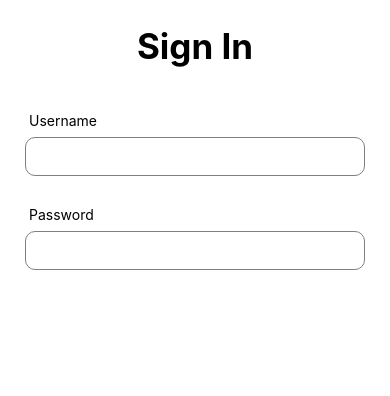
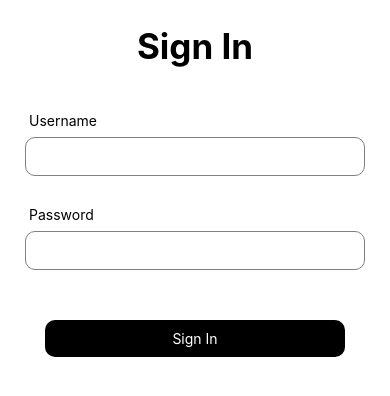
Before and after one commit to ushanwk/ReactNative-IJSE-Learning-Room, a React Native app: screen / in a window 390 px wide. Shown: the top 396 px of the page. Built offline with nearby package versions, Linux system fonts and the light colour scheme.

Commit message:
sample login page button creation

```diff
--- /dev/null
+++ b/src/components/Button.tsx
@@ -0,0 +1,18 @@
+import {Text, Touchable, TouchableOpacity, View} from "react-native";
+
+type ButtonProps = {
+    label: string;
+}
+
+export function Button(props: ButtonProps) {
+    return (
+        <View style={{alignItems: 'center', marginTop: 20}}>
+            <TouchableOpacity
+                onPress={()=>{}}
+                style={{width: 300, borderRadius: 10, backgroundColor: 'black'}}
+            >
+                <Text style={{color: 'white', textAlign: 'center', justifyContent: 'center', padding: 10}}>Sign In</Text>
+            </TouchableOpacity>
+        </View>
+    );
+}
--- a/src/pages/SigninPage.tsx
+++ b/src/pages/SigninPage.tsx
@@ -1,6 +1,7 @@
 import {Text, View} from "react-native";
 import {TextField} from "../components/TextField.tsx";
 import {useState} from "react";
+import {Button} from "../components/Button.tsx";
 
 export function SigninPage() {
 
@@ -26,6 +27,8 @@ export function SigninPage() {
                 />
             </View>
 
+            <Button/>
+
         </View>
     );
 }
```
